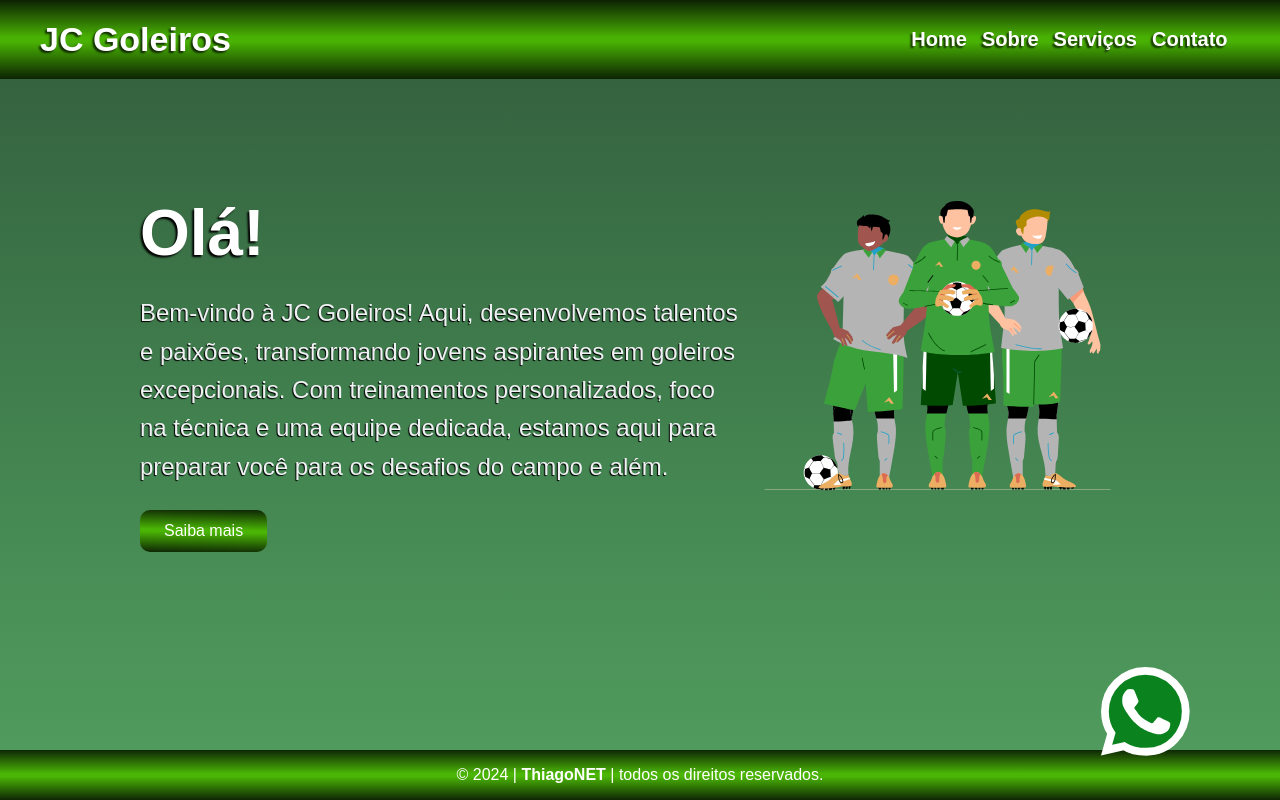
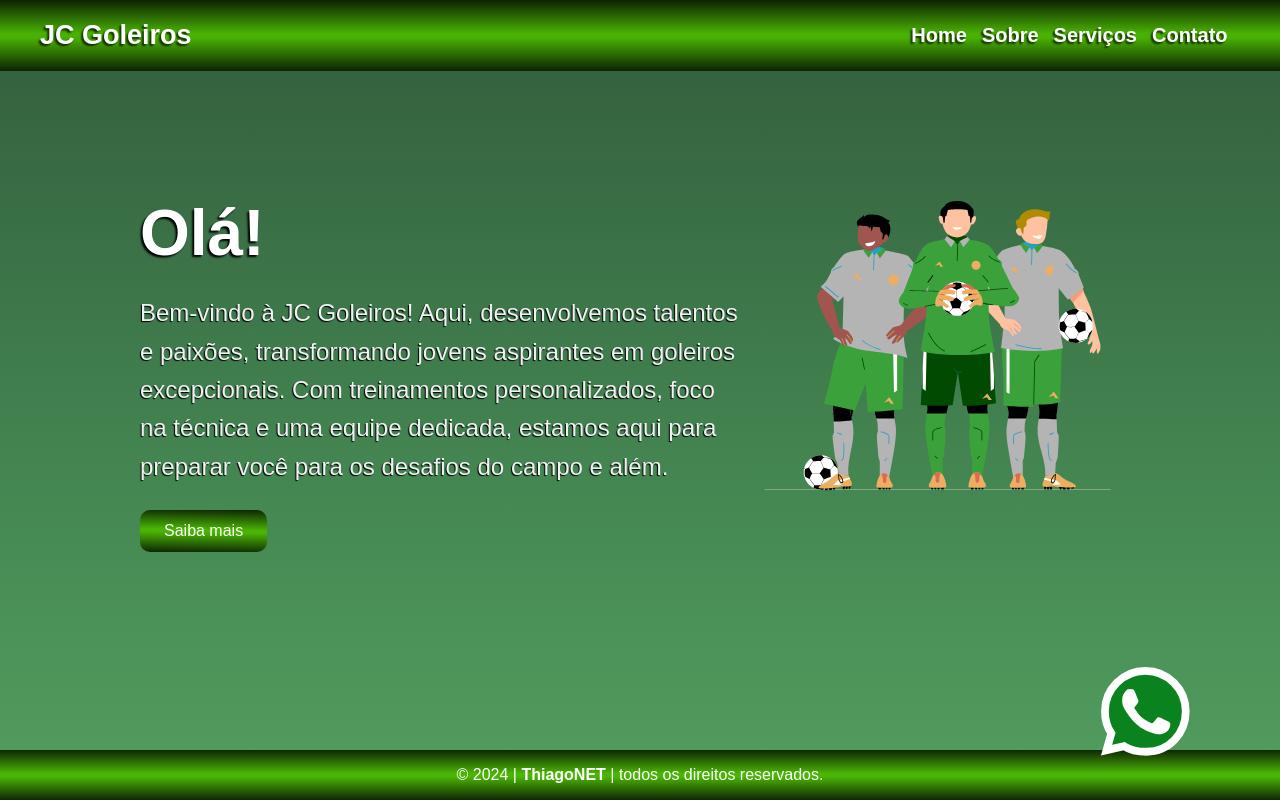
Before and after one commit to TNthiagonet/JC_Goleiros, a React (Vite) app: page / in a window 1280 px wide. Shown: the top 800 px of the page. Built offline with nearby package versions, Linux system fonts and the light colour scheme.

Commit message:
resolvendo tamanho da logo temp

```diff
--- a/src/components/Header/Header.css
+++ b/src/components/Header/Header.css
@@ -52,7 +52,7 @@ header {
 }
 
 .header-content .top-nav .left .logo-text {
-  font-size: 34px;
+  font-size: 27px;
   font-weight: bold;
   color: #fff;
   text-decoration: none;
```
